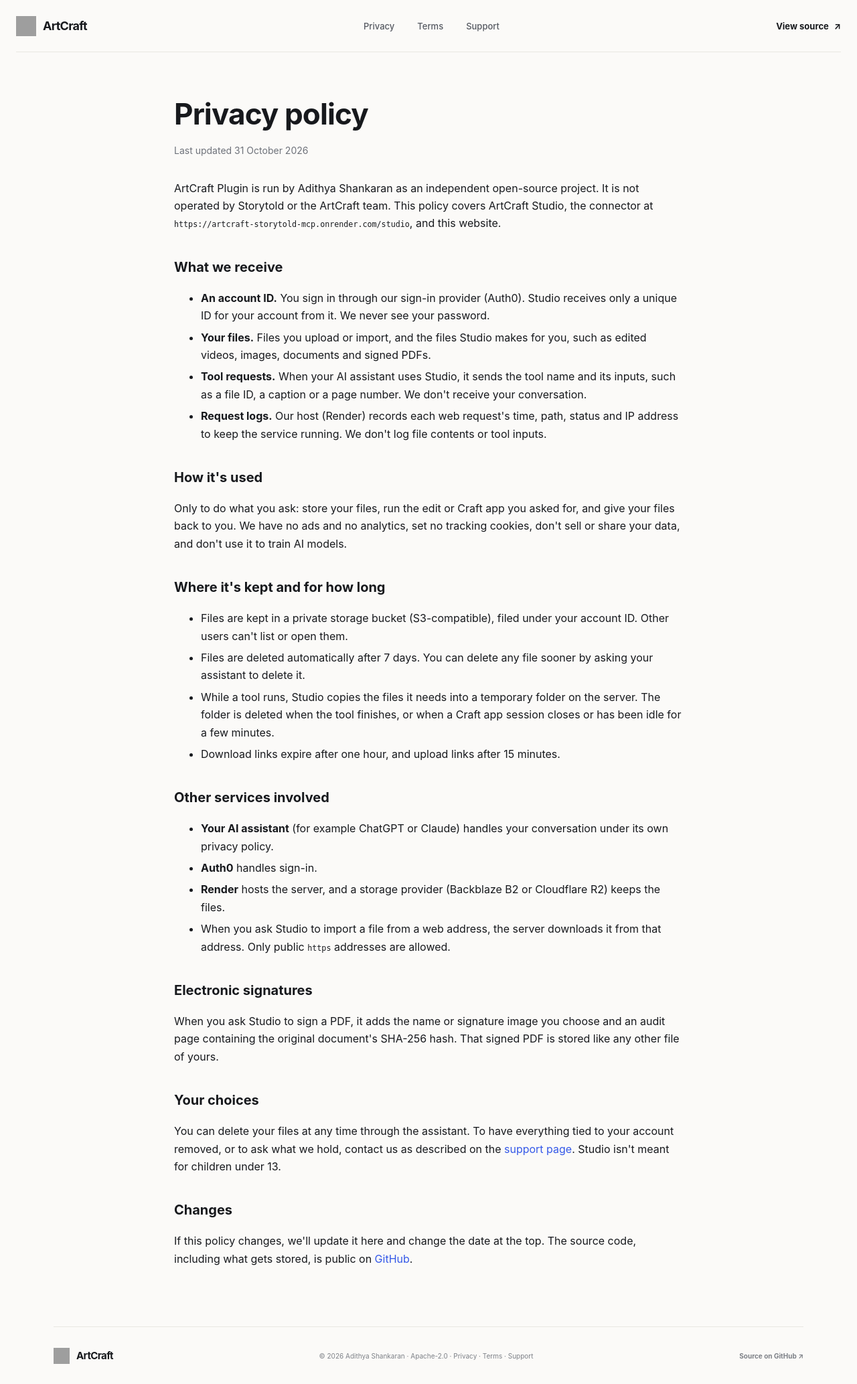
After one commit to adikshan11/artcraft-plugin, a Flask app: page /privacy in a window 1280 px wide. The commit adds this page. Shown: the whole page at 67% size. Run offline with Flask 3, Linux system fonts and the light colour scheme; grey boxes are pictures that could not be loaded.

Commit message:
Add privacy, terms and support pages
Both the ChatGPT app directory and Claude's connector directory need these
before a listing is reviewed. The pages describe what Studio really stores:
an account ID, the user's files (deleted after STUDIO_FILE_RETENTION_DAYS,
which must match the bucket's expiry rule), tool inputs, and Render's request
logs. SUPPORT_EMAIL, when set, adds a private contact. Every footer links to
all three.

Co-Authored-By: Claude Opus 5.5 <noreply@anthropic.com>

```diff
--- a/app.py
+++ b/app.py
@@ -38,6 +38,7 @@ ARTCRAFT_APP_DESCRIPTION = (
 )
 GITHUB_API = "https://api.github.com"
 MAX_README_CHARS = 12000
+LEGAL_LAST_UPDATED = "31 October 2026"
 MCP_INSTRUCTIONS = (
     "Use these read-only tools to discover public ArtCraft and Storytold projects. "
     "They search, list, and read repository information only; they do not control "
@@ -227,6 +228,38 @@ def health():
     return jsonify({"status": "ok", "mcp_endpoint": "/mcp/", "studio_endpoint": "/studio"})
 
 
+def legal_page(template):
+    from studio_mcp import MAX_FILE_BYTES, USER_QUOTA_BYTES
+
+    return render_template(
+        template,
+        site_url=ARTCRAFT_SITE_URL,
+        project_url=PROJECT_URL,
+        icon_url=ARTCRAFT_ICON_URL,
+        last_updated=LEGAL_LAST_UPDATED,
+        # Must match the expiry rule on the storage bucket (see README "Deploy").
+        retention_days=int(os.environ.get("STUDIO_FILE_RETENTION_DAYS", "7")),
+        max_file_mb=MAX_FILE_BYTES // 1_000_000,
+        quota_mb=USER_QUOTA_BYTES // 1_000_000,
+        support_email=os.environ.get("SUPPORT_EMAIL", "").strip(),
+    )
+
+
+@app.get("/privacy")
+def privacy():
+    return legal_page("privacy.html")
+
+
+@app.get("/terms")
+def terms():
+    return legal_page("terms.html")
+
+
+@app.get("/support")
+def support():
+    return legal_page("support.html")
+
+
 @app.get("/")
 def index():
     try:
--- a/static/style.css
+++ b/static/style.css
@@ -551,6 +551,46 @@ p {
   font-weight: 650;
 }
 
+.site-footer p a {
+  color: inherit;
+}
+
+.legal {
+  max-width: 760px;
+  padding-block: 56px 72px;
+  line-height: 1.65;
+}
+
+.legal h1 {
+  margin: 0 0 6px;
+  font-size: clamp(32px, 5vw, 44px);
+  letter-spacing: -0.02em;
+}
+
+.legal-updated {
+  margin: 0 0 32px;
+  color: var(--muted);
+  font-size: 14px;
+}
+
+.legal h2 {
+  margin: 36px 0 8px;
+  font-size: 20px;
+}
+
+.legal li + li {
+  margin-top: 6px;
+}
+
+.legal code {
+  font-size: 0.9em;
+  overflow-wrap: anywhere;
+}
+
+.legal a {
+  color: var(--blue);
+}
+
 @media (max-width: 900px) {
   .hero {
     gap: 24px;
--- a/templates/index.html
+++ b/templates/index.html
@@ -166,7 +166,10 @@
         <img src="{{ icon_url }}" alt="" />
         <span>ArtCraft</span>
       </a>
-      <p>An independent, open-source community integration for creative workflows. © 2026 Adithya Shankaran · Apache-2.0</p>
+      <p>An independent, open-source community integration for creative workflows. © 2026 Adithya Shankaran · Apache-2.0 ·
+        <a href="{{ url_for('privacy') }}">Privacy</a> ·
+        <a href="{{ url_for('terms') }}">Terms</a> ·
+        <a href="{{ url_for('support') }}">Support</a></p>
       <a href="{{ project_url }}" target="_blank" rel="noopener noreferrer">Source on GitHub ↗</a>
       <a href="{{ product_url }}" target="_blank" rel="noopener noreferrer">Official ArtCraft ↗</a>
     </footer>
--- /dev/null
+++ b/templates/page.html
@@ -0,0 +1,46 @@
+<!DOCTYPE html>
+<html lang="en">
+  <head>
+    <meta charset="UTF-8" />
+    <meta name="viewport" content="width=device-width, initial-scale=1.0" />
+    <meta name="description" content="{% block description %}{% endblock %}" />
+    <link rel="canonical" href="{{ site_url }}{{ request.path }}" />
+    <link rel="icon" href="{{ icon_url }}" type="image/svg+xml" />
+    <title>{% block title %}{% endblock %} · ArtCraft Plugin</title>
+    <link rel="stylesheet" href="{{ url_for('static', filename='style.css') }}" />
+  </head>
+  <body>
+    <header class="site-header">
+      <a class="brand" href="{{ url_for('index') }}" aria-label="ArtCraft Plugin home">
+        <img src="{{ icon_url }}" alt="" />
+        <span>ArtCraft</span>
+      </a>
+      <nav class="main-nav" aria-label="Main navigation">
+        <a href="{{ url_for('privacy') }}">Privacy</a>
+        <a href="{{ url_for('terms') }}">Terms</a>
+        <a href="{{ url_for('support') }}">Support</a>
+      </nav>
+      <a class="header-link" href="{{ project_url }}" target="_blank" rel="noopener noreferrer">
+        View source <span aria-hidden="true">↗</span>
+      </a>
+    </header>
+
+    <main class="legal page-width">
+      <h1>{{ self.title() }}</h1>
+      <p class="legal-updated">Last updated {{ last_updated }}</p>
+      {% block content %}{% endblock %}
+    </main>
+
+    <footer class="site-footer page-width">
+      <a class="brand footer-brand" href="{{ url_for('index') }}">
+        <img src="{{ icon_url }}" alt="" />
+        <span>ArtCraft</span>
+      </a>
+      <p>© 2026 Adithya Shankaran · Apache-2.0 ·
+        <a href="{{ url_for('privacy') }}">Privacy</a> ·
+        <a href="{{ url_for('terms') }}">Terms</a> ·
+        <a href="{{ url_for('support') }}">Support</a></p>
+      <a href="{{ project_url }}" target="_blank" rel="noopener noreferrer">Source on GitHub ↗</a>
+    </footer>
+  </body>
+</html>
--- /dev/null
+++ b/templates/privacy.html
@@ -0,0 +1,76 @@
+{% extends "page.html" %}
+{% block title %}Privacy policy{% endblock %}
+{% block description %}What ArtCraft Studio stores about you, for how long, and how to delete it.{% endblock %}
+{% block content %}
+<p>
+  ArtCraft Plugin is run by Adithya Shankaran as an independent open-source project.
+  It is not operated by Storytold or the ArtCraft team. This policy covers ArtCraft
+  Studio, the connector at <code>{{ site_url }}/studio</code>, and this website.
+</p>
+
+<h2>What we receive</h2>
+<ul>
+  <li><strong>An account ID.</strong> You sign in through our sign-in provider (Auth0).
+    Studio receives only a unique ID for your account from it. We never see your password.</li>
+  <li><strong>Your files.</strong> Files you upload or import, and the files Studio makes
+    for you, such as edited videos, images, documents and signed PDFs.</li>
+  <li><strong>Tool requests.</strong> When your AI assistant uses Studio, it sends the
+    tool name and its inputs, such as a file ID, a caption or a page number. We don't
+    receive your conversation.</li>
+  <li><strong>Request logs.</strong> Our host (Render) records each web request's time,
+    path, status and IP address to keep the service running. We don't log file contents
+    or tool inputs.</li>
+</ul>
+
+<h2>How it's used</h2>
+<p>
+  Only to do what you ask: store your files, run the edit or Craft app you asked for,
+  and give your files back to you. We have no ads and no analytics, set no tracking
+  cookies, don't sell or share your data, and don't use it to train AI models.
+</p>
+
+<h2>Where it's kept and for how long</h2>
+<ul>
+  <li>Files are kept in a private storage bucket (S3-compatible), filed under your
+    account ID. Other users can't list or open them.</li>
+  <li>Files are deleted automatically after {{ retention_days }} days. You can delete
+    any file sooner by asking your assistant to delete it.</li>
+  <li>While a tool runs, Studio copies the files it needs into a temporary folder on the
+    server. The folder is deleted when the tool finishes, or when a Craft app session
+    closes or has been idle for a few minutes.</li>
+  <li>Download links expire after one hour, and upload links after 15 minutes.</li>
+</ul>
+
+<h2>Other services involved</h2>
+<ul>
+  <li><strong>Your AI assistant</strong> (for example ChatGPT or Claude) handles your
+    conversation under its own privacy policy.</li>
+  <li><strong>Auth0</strong> handles sign-in.</li>
+  <li><strong>Render</strong> hosts the server, and a storage provider (Backblaze B2 or
+    Cloudflare R2) keeps the files.</li>
+  <li>When you ask Studio to import a file from a web address, the server downloads it
+    from that address. Only public <code>https</code> addresses are allowed.</li>
+</ul>
+
+<h2>Electronic signatures</h2>
+<p>
+  When you ask Studio to sign a PDF, it adds the name or signature image you choose and
+  an audit page containing the original document's SHA-256 hash. That signed PDF is
+  stored like any other file of yours.
+</p>
+
+<h2>Your choices</h2>
+<p>
+  You can delete your files at any time through the assistant. To have everything tied
+  to your account removed, or to ask what we hold, contact us as described on the
+  <a href="{{ url_for('support') }}">support page</a>. Studio isn't meant for children
+  under 13.
+</p>
+
+<h2>Changes</h2>
+<p>
+  If this policy changes, we'll update it here and change the date at the top. The
+  source code, including what gets stored, is public on
+  <a href="{{ project_url }}" target="_blank" rel="noopener noreferrer">GitHub</a>.
+</p>
+{% endblock %}
```
Also changed, not shown: templates/support.html (added, +43 -0 lines), templates/terms.html (added, +66 -0 lines), tests/test_mcp.py (+20 -0 lines).
